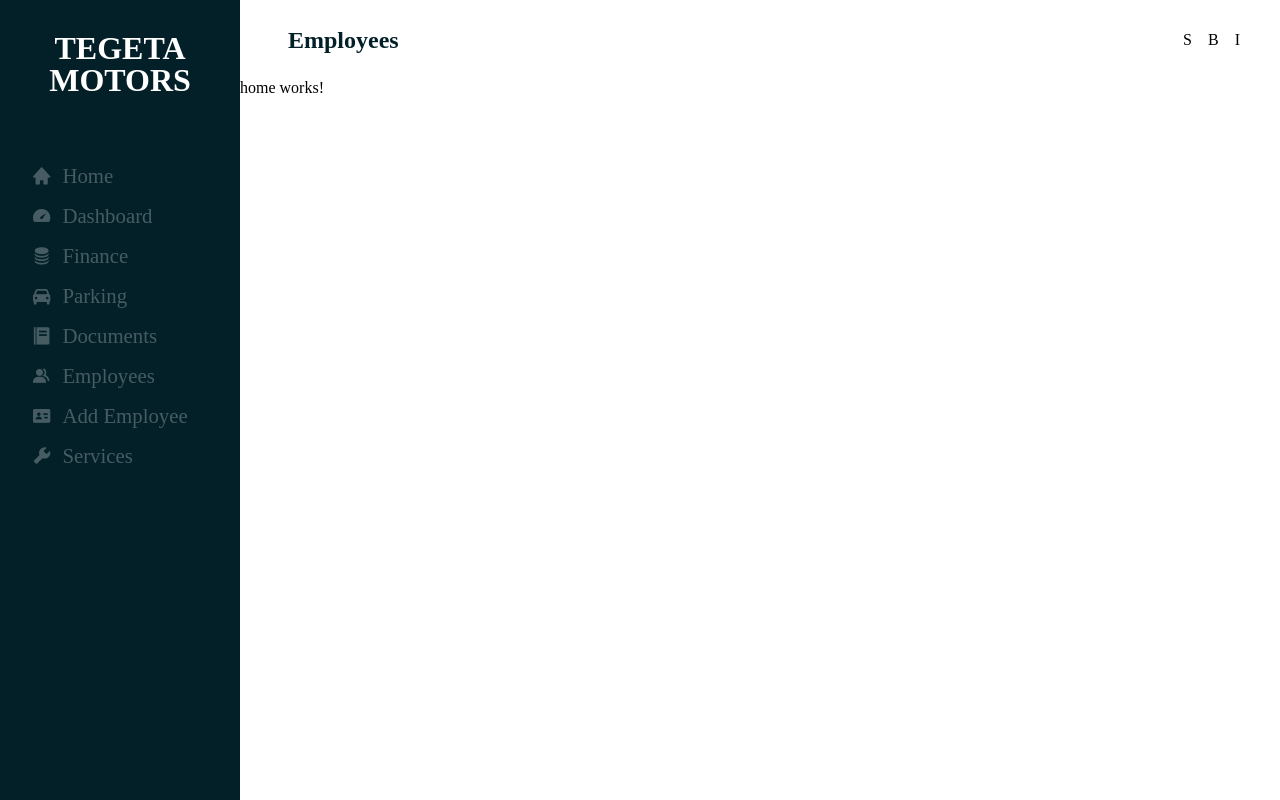
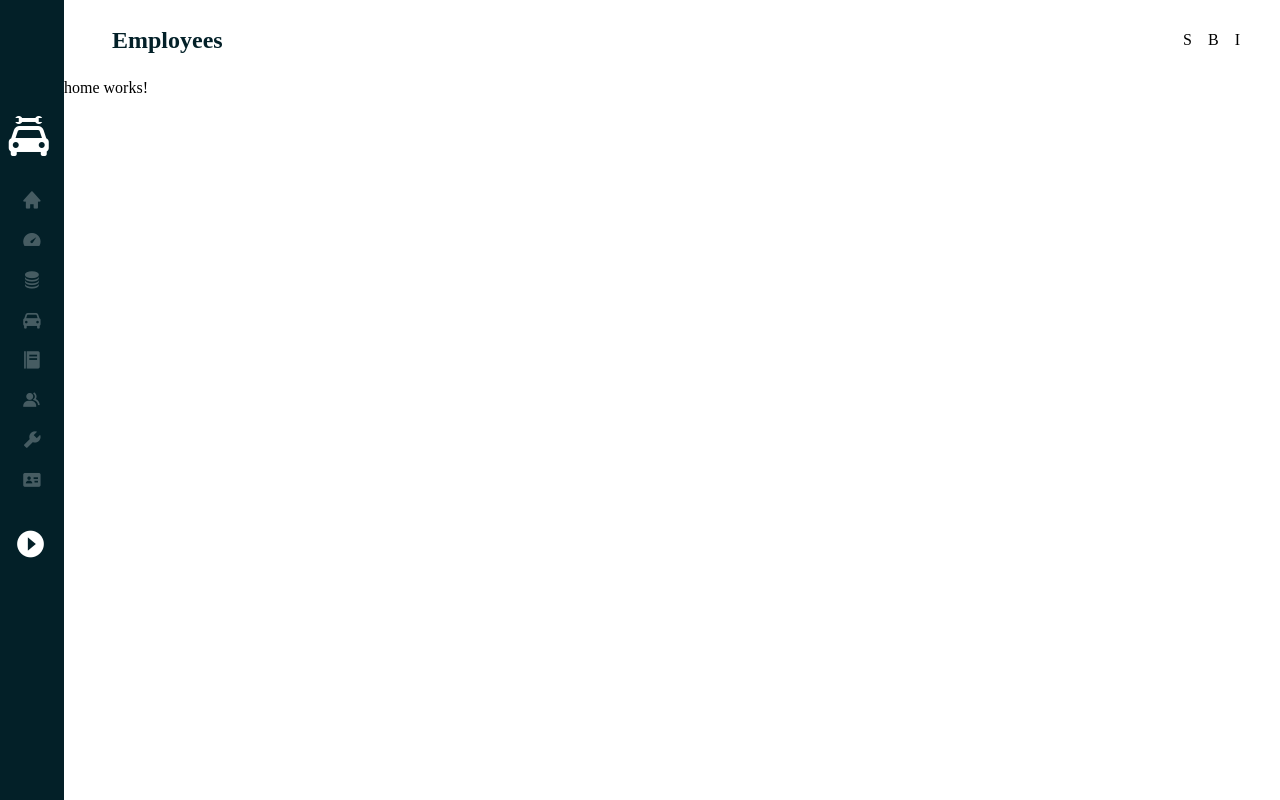
Before and after one commit to Deliverymaan/proj, an Angular app: page /home in a window 1280 px wide. Built offline with nearby package versions, Linux system fonts and the light colour scheme.

Commit message:
nearly finished nav

```diff
--- a/src/app/core/navigation/navigation.component.html
+++ b/src/app/core/navigation/navigation.component.html
@@ -1,5 +1,11 @@
-<div class="nav">
-  <h1>TEGETA MOTORS</h1>
+<div class="nav" #nav>
+  <div class="header">
+    <h1>TEGETA MOTORS</h1>
+    <div class="logo">
+      <i class="bx bxs-car-mechanic"></i>
+    </div>
+  </div>
+
   <ul class="list">
     <li>
       <a (click)="onHome()">
@@ -38,16 +44,21 @@
       </a>
     </li>
     <li>
-      <a (click)="onAdd()">
-        <i class="bx bxs-id-card"></i>
-        <span class="list_item">Add Employee</span>
-      </a>
-    </li>
-    <li>
       <a (click)="onHome()">
         <i class="bx bxs-wrench"></i>
         <span class="list_item">Services</span>
       </a>
     </li>
+    <li>
+      <a (click)="onHome()">
+        <i class="bx bxs-id-card"></i>
+        <span class="list_item">Customers</span>
+      </a>
+    </li>
+    <div class="btn">
+      <a (click)="onButton()">
+        <i class="bx bxs-caret-right-circle"></i>
+      </a>
+    </div>
   </ul>
 </div>
--- a/src/app/core/navigation/navigation.component.scss
+++ b/src/app/core/navigation/navigation.component.scss
@@ -1,25 +1,91 @@
+.nav.active {
+  width: 15em;
+  .header h1 {
+    opacity: 1;
+  }
+
+  .logo {
+    margin-left: 5.5em;
+    transition: 1.5s ease;
+  }
+
+  .bxs-car-mechanic {
+    transition: 0.3s ease;
+  }
+
+  .list li {
+    left: 0%;
+    width: 80%;
+  }
+  .list li a span {
+    opacity: 1;
+  }
+  .list li a {
+    opacity: 1;
+  }
+  .btn {
+    left: 0;
+    transition: 0.8s ease;
+  }
+}
+
 .nav {
   height: 100%;
-  width: 15em;
+  width: 4em;
   background-color: var(--primary);
+  transition: all 1s ease;
+  display: flex;
+  flex-direction: column;
+}
 
-  h1 {
+.logo {
+  display: flex;
+  flex-direction: column;
+  align-items: flex-start;
+  width: 25%;
+  margin: 0;
+  transition: 1s ease;
+}
+.bxs-car-mechanic {
+  font-size: 3em;
+  color: white;
+  margin: 0em 0em 0.5em 0.1em;
+  transition: 2s ease;
+}
+.bxs-car-mechanic:hover {
+  transition: 0.5s ease;
+  color: var(--five);
+}
+
+.header h1 {
   font-size: 2em;
   text-align: center;
   padding: 1em 0 2em 0;
   font-weight: 600;
   color: white;
+  opacity: 0;
+  transition: 0.5s ease;
+  padding-bottom: 0.5em;
 }
 
 .list li {
   position: relative;
-    width: 80%;
+  width: 67%;
   height: 2em;
   line-height: 1em;
   display: flex;
   justify-content: flex-start;
   margin: 0em 0em 0.5em 1.3em;
-    transition: 0.2s ease;
+  transition: 0.8s ease;
+  left: -15%;
+}
+
+.list li:hover {
+  background-color: white;
+  border-radius: 0.2em;
+  a {
+    color: var(--primary);
+  }
 }
 
 .list li a {
@@ -34,28 +100,25 @@
 
 .list li a span {
   margin-left: 0.5em;
-  }
-
-  .list li:hover {
-    background-color: white;
-    border-radius: 0.2em;
-    a {
-      color: var(--primary);
-    }
-  }
-
-  .list li:active {
-    height: 2.3em;
-  }
+  opacity: 0;
+  transition: 0.8s ease;
 }
 
 .btn {
   margin: 2em 0em 0em 1.7em;
+  position: relative;
+  left: -20%;
+  transition: 0.8s ease;
 }
 
 .btn a {
   font-size: 2em;
   i {
     color: white;
+    transition: 0.4s ease;
   }
 }
+
+.btn a i:hover {
+  color: var(--five);
+}
--- a/src/app/core/navigation/navigation.component.ts
+++ b/src/app/core/navigation/navigation.component.ts
@@ -1,4 +1,4 @@
-import { Component, OnInit } from '@angular/core';
+import { Component, ElementRef, OnInit, ViewChild } from '@angular/core';
 import { Router } from '@angular/router';
 
 @Component({
@@ -8,12 +8,12 @@ import { Router } from '@angular/router';
 })
 export class NavigationComponent implements OnInit {
   constructor(private _router: Router) {}
+  @ViewChild('nav', { static: true }) nav!: ElementRef;
 
-  ngOnInit(): void {}
+  ngOnInit(): void {
+    console.log(this.nav);
+  }
 
-  onAdd() {
-    this._router.navigate(['/create-user']);
-  }
   onEmployee() {
     this._router.navigate(['/users']);
   }
@@ -21,4 +21,8 @@ export class NavigationComponent implements OnInit {
   onHome() {
     this._router.navigate(['/home']);
   }
+
+  onButton() {
+    this.nav.nativeElement.classList.toggle('active');
+  }
 }
--- a/src/app/modules/user-list/components/user-box/user-box.component.scss
+++ b/src/app/modules/user-list/components/user-box/user-box.component.scss
@@ -28,7 +28,6 @@
       margin: 0.2em;
     }
     .gender {
-      color: var(--fourth);
       margin: 0.2em;
     }
     .status {
--- a/src/app/modules/user-list/components/user-box/user-box.component.ts
+++ b/src/app/modules/user-list/components/user-box/user-box.component.ts
@@ -8,6 +8,7 @@ import { UserModel } from 'src/app/shared/models/user.model';
 })
 export class UserBoxComponent implements OnInit {
   @Input() user!: UserModel;
+  @Input() option!: string;
   constructor() {}
 
   ngOnInit(): void {}
--- a/src/app/modules/user-list/container/user-list/user-list.component.html
+++ b/src/app/modules/user-list/container/user-list/user-list.component.html
@@ -10,9 +10,8 @@
       <div class="options">
         <select>
           <option value="">Filter By Parameters:</option>
-          <option value="name">by Name</option>
-          <option value="gender">by Gender</option>
-          <option value="status">by Status</option>
+          <option value="active">Only Active</option>
+          <option value="inactive">Only Inactive</option>
         </select>
       </div>
       <div class="addFilter">
@@ -21,7 +20,11 @@
       </div>
     </div>
     <div class="right">
-      <div class="add"></div>
+      <div class="add">
+        <a (click)="onAdd()">
+          <span>Add Employee</span>
+        </a>
+      </div>
     </div>
   </div>
 
--- a/src/app/modules/user-list/container/user-list/user-list.component.scss
+++ b/src/app/modules/user-list/container/user-list/user-list.component.scss
@@ -14,6 +14,8 @@
 
 .params {
   padding: 2.5em 1em 1em 1.5em;
+  display: flex;
+  flex-direction: row;
 }
 
 .left {
@@ -81,3 +83,22 @@
     background-color: rgba(218, 218, 218, 0.3);
   }
 }
+
+.right {
+  width: 50%;
+  display: flex;
+  justify-content: flex-end;
+  .add {
+    margin-top: 0.5em;
+    a {
+      background-color: transparent;
+      cursor: pointer;
+      text-align: center;
+      padding: 0.5em 1.5em 0.5em 1.5em;
+      border: 0.5px solid var(--five);
+    }
+  }
+  .add a:hover {
+    background-color: rgba(218, 218, 218, 0.3);
+  }
+}
--- a/src/app/modules/user-list/container/user-list/user-list.component.ts
+++ b/src/app/modules/user-list/container/user-list/user-list.component.ts
@@ -1,4 +1,5 @@
 import { Component, OnInit } from '@angular/core';
+import { Router } from '@angular/router';
 import { UserListService } from '../../api/user-list.service';
 
 @Component({
@@ -7,7 +8,10 @@ import { UserListService } from '../../api/user-list.service';
   styleUrls: ['./user-list.component.scss'],
 })
 export class UserListComponent implements OnInit {
-  constructor(private _userListService: UserListService) {}
+  constructor(
+    private _userListService: UserListService,
+    private _router: Router
+  ) {}
   users: any[] = [];
 
   ngOnInit(): void {
@@ -21,4 +25,8 @@ export class UserListComponent implements OnInit {
         (result: any) => ((this.users = result), console.log(this.users))
       );
   }
+
+  onAdd() {
+    this._router.navigate(['/create-user']);
+  }
 }
```
Also changed, not shown: 1 other file (tests, documents, lock files or other folders). Lines whose indentation alone changed are shown as unchanged.
